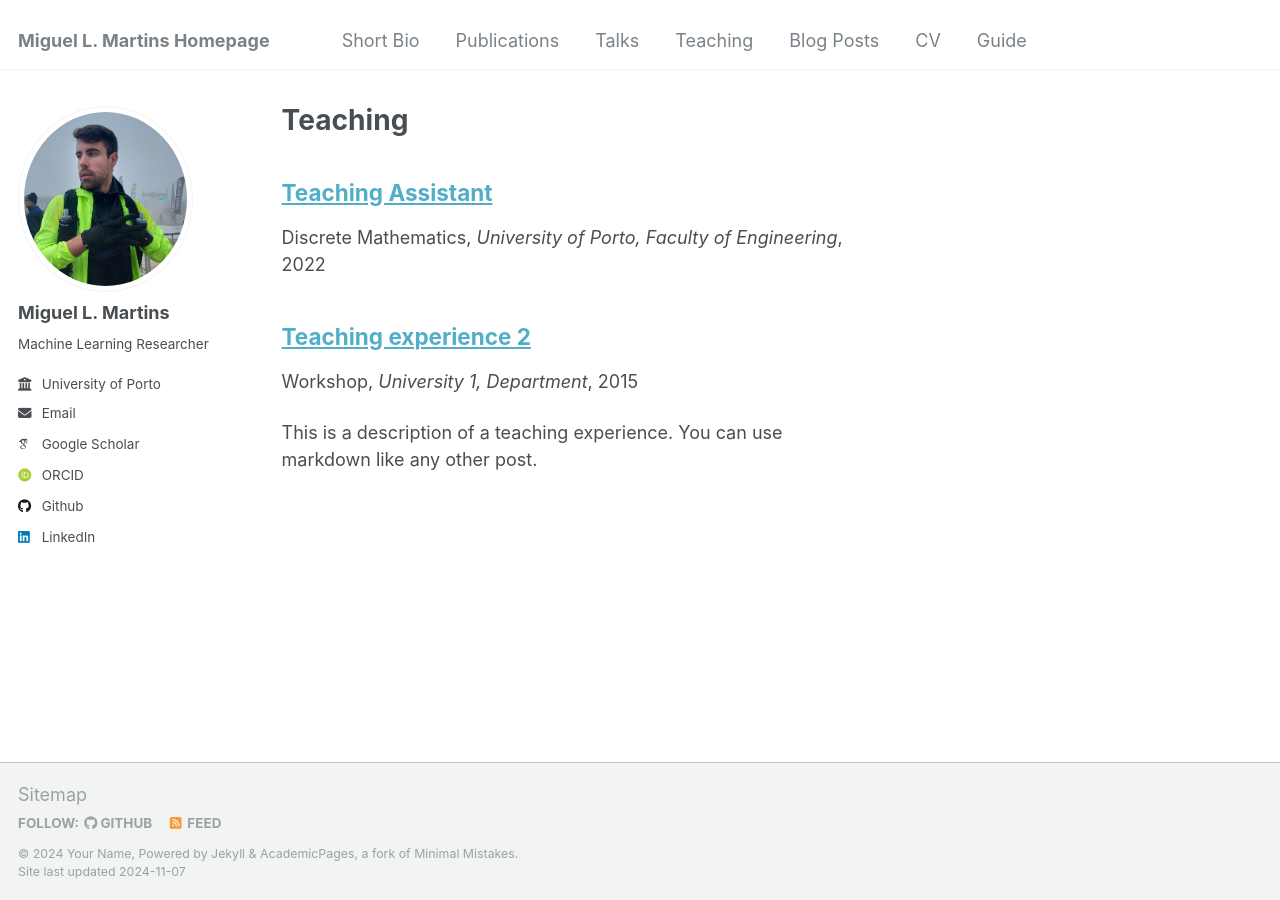
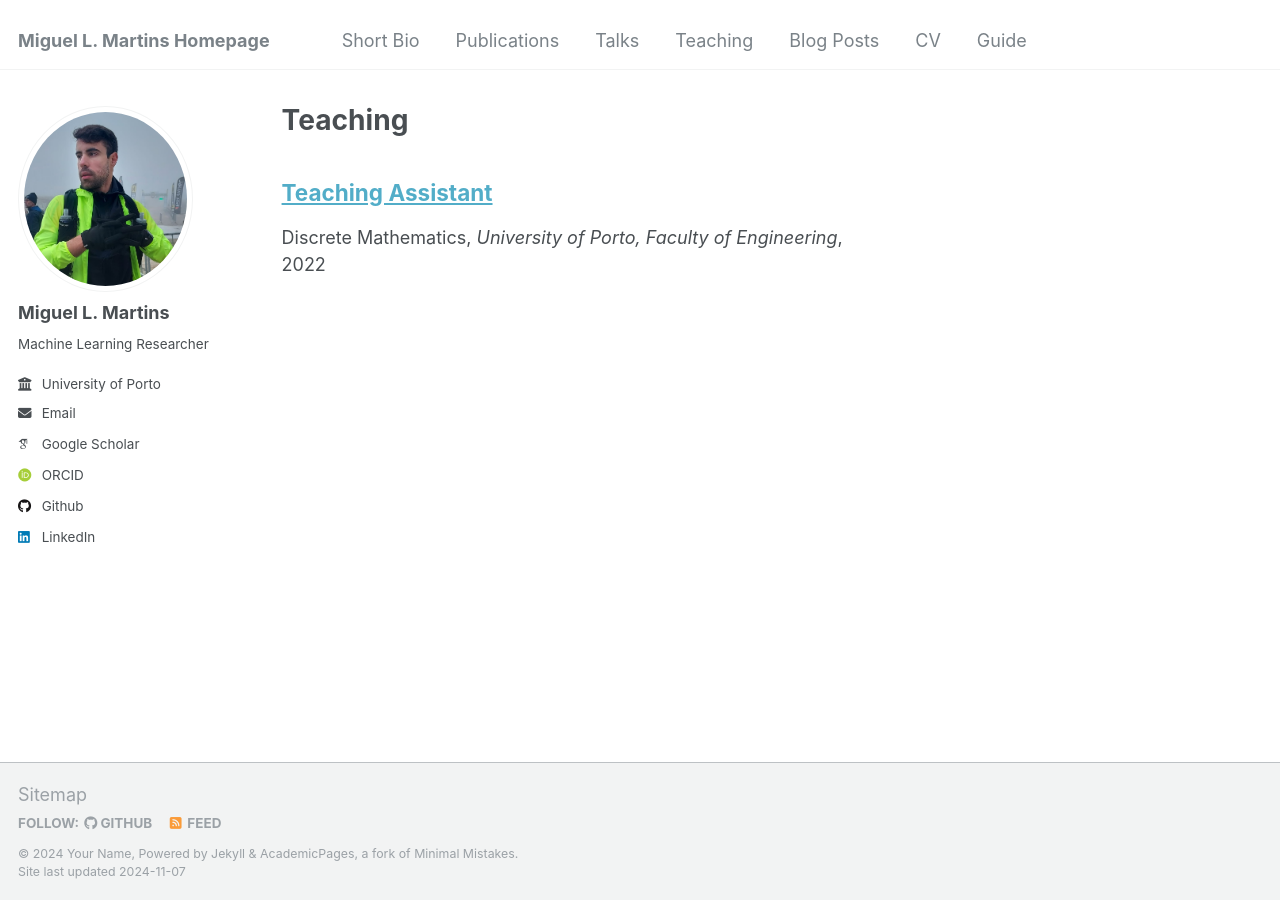
Before and after one commit to miguelmartins/miguelmartins.github.io, a Jekyll site: the page built from _pages/teaching.html, in a window 1280 px wide. Built offline with Jekyll 4.4.1, drawn with Linux system fonts in a browser that asks for light colours; some web fonts are replaced.

```diff
--- a/_teaching/2015-spring-teaching-2.md
+++ /dev/null
@@ -1,20 +0,0 @@
----
-title: "Teaching experience 2"
-collection: teaching
-type: "Workshop"
-permalink: /teaching/2015-spring-teaching-1
-venue: "University 1, Department"
-date: 2015-01-01
-location: "City, Country"
----
-
-This is a description of a teaching experience. You can use markdown like any other post.
-
-Heading 1
-======
-
-Heading 2
-======
-
-Heading 3
-======
```
Also changed, not shown: _pages/about.md (+5 -0 lines), _pages/bio.md (+1 -1 lines).
